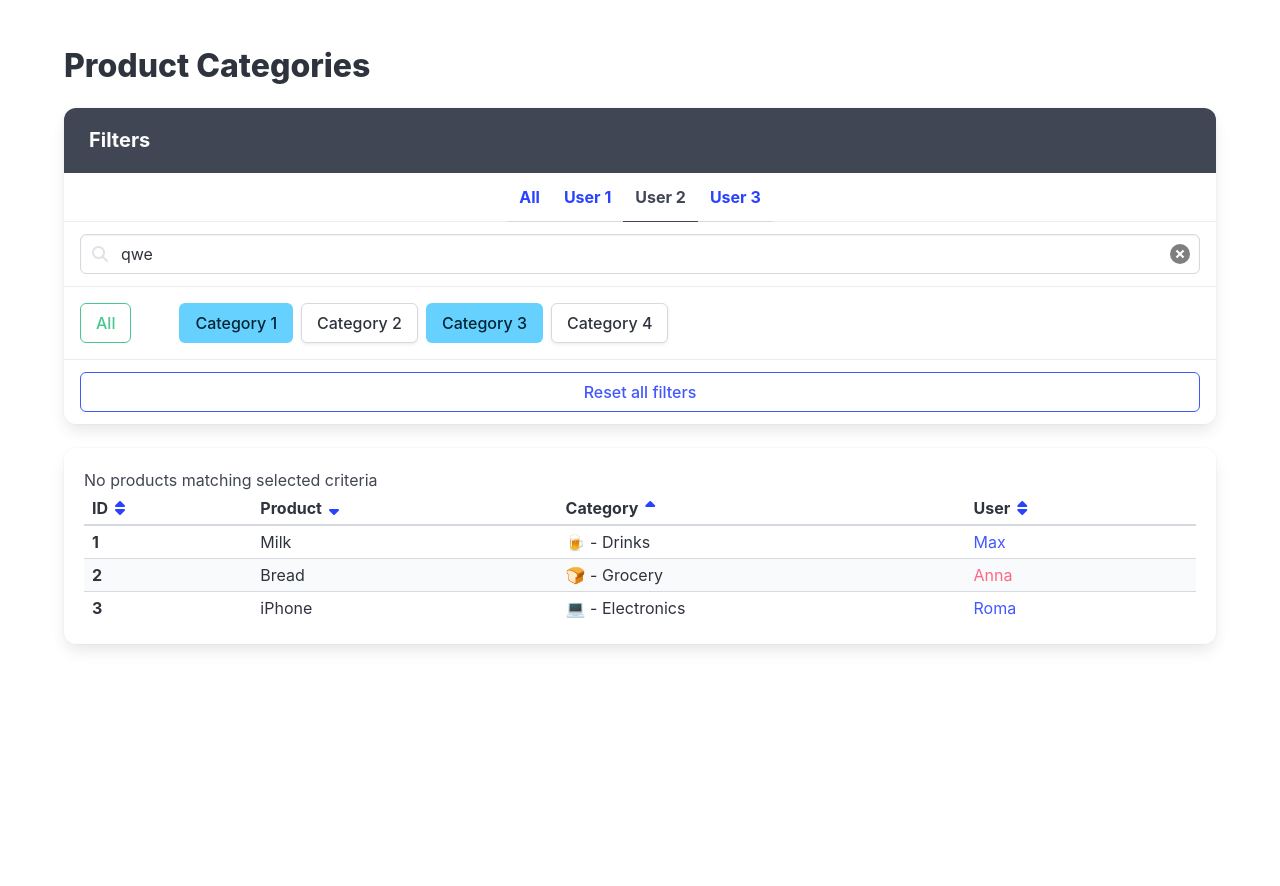
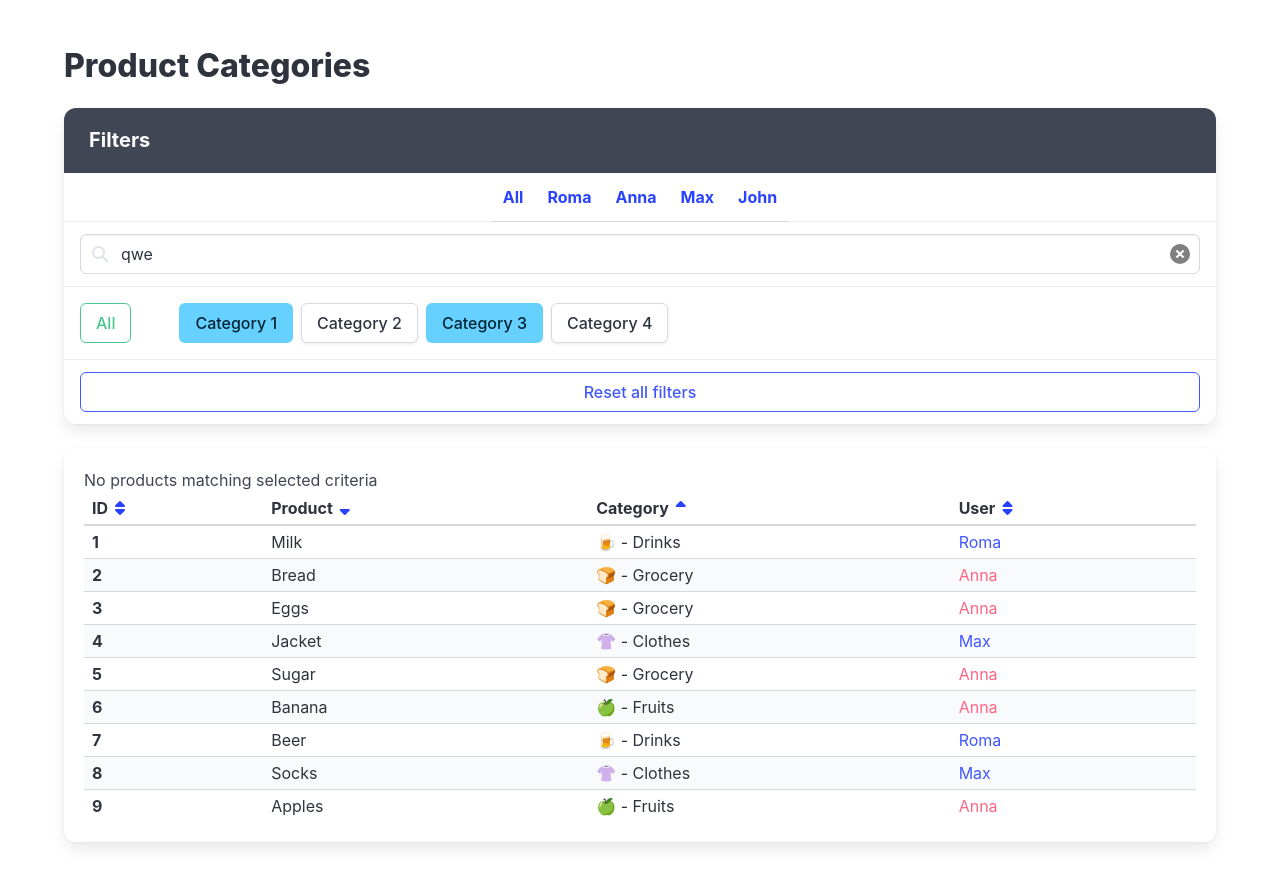
Before and after one commit to v1RnT/react_product-categories-practice, a React (Vite) app: page / in a window 1280 px wide. Shown: the top 886 px of the page. Before the commit the page ends 800 px from the top, so only its background shows below. Built offline with nearby package versions, Linux system fonts and the light colour scheme.

Commit message:
Task 1 Solution

```diff
--- a/src/App.jsx
+++ b/src/App.jsx
@@ -2,18 +2,22 @@
 import React from 'react';
 import './App.scss';
 
-// import usersFromServer from './api/users';
-// import categoriesFromServer from './api/categories';
-// import productsFromServer from './api/products';
+import usersFromServer from './api/users';
+import categoriesFromServer from './api/categories';
+import productsFromServer from './api/products';
 
-// const products = productsFromServer.map((product) => {
-//   const category = null; // find by product.categoryId
-//   const user = null; // find by category.ownerId
+const products = productsFromServer.map(product => {
+  const category = categoriesFromServer.find(c => c.id === product.categoryId);
+  const user = usersFromServer.find(u => u.id === category.ownerId);
 
-//   return null;
-// });
+  const genderClassName =
+    user.sex === 'm' ? 'has-text-link' : 'has-text-danger';
 
-export const App = () => (
+  return { ...product, category, user, genderClassName };
+});
+
+export const App = () => {
+  return (
     <div className="section">
       <div className="container">
         <h1 className="title">Product Categories</h1>
@@ -23,34 +27,15 @@ export const App = () => (
             <p className="panel-heading">Filters</p>
 
             <p className="panel-tabs has-text-weight-bold">
-            <a
-              data-cy="FilterAllUsers"
-              href="#/"
-            >
+              <a data-cy="FilterAllUsers" href="#/">
                 All
               </a>
 
-            <a
-              data-cy="FilterUser"
-              href="#/"
-            >
-              User 1
+              {usersFromServer.map(user => (
+                <a data-cy="FilterUser" href="#/">
+                  {user.name}
                 </a>
-
-            <a
-              data-cy="FilterUser"
-              href="#/"
-              className="is-active"
-            >
-              User 2
-            </a>
-
-            <a
-              data-cy="FilterUser"
-              href="#/"
-            >
-              User 3
-            </a>
+              ))}
             </p>
 
             <div className="panel-block">
@@ -95,11 +80,7 @@ export const App = () => (
                 Category 1
               </a>
 
-            <a
-              data-cy="Category"
-              className="button mr-2 my-1"
-              href="#/"
-            >
+              <a data-cy="Category" className="button mr-2 my-1" href="#/">
                 Category 2
               </a>
 
@@ -110,11 +91,7 @@ export const App = () => (
               >
                 Category 3
               </a>
-            <a
-              data-cy="Category"
-              className="button mr-2 my-1"
-              href="#/"
-            >
+              <a data-cy="Category" className="button mr-2 my-1" href="#/">
                 Category 4
               </a>
             </div>
@@ -145,7 +122,6 @@ export const App = () => (
                 <th>
                   <span className="is-flex is-flex-wrap-nowrap">
                     ID
-
                     <a href="#/">
                       <span className="icon">
                         <i data-cy="SortIcon" className="fas fa-sort" />
@@ -157,7 +133,6 @@ export const App = () => (
                 <th>
                   <span className="is-flex is-flex-wrap-nowrap">
                     Product
-
                     <a href="#/">
                       <span className="icon">
                         <i data-cy="SortIcon" className="fas fa-sort-down" />
@@ -169,7 +144,6 @@ export const App = () => (
                 <th>
                   <span className="is-flex is-flex-wrap-nowrap">
                     Category
-
                     <a href="#/">
                       <span className="icon">
                         <i data-cy="SortIcon" className="fas fa-sort-up" />
@@ -181,7 +155,6 @@ export const App = () => (
                 <th>
                   <span className="is-flex is-flex-wrap-nowrap">
                     User
-
                     <a href="#/">
                       <span className="icon">
                         <i data-cy="SortIcon" className="fas fa-sort" />
@@ -193,56 +166,26 @@ export const App = () => (
             </thead>
 
             <tbody>
+              {products.map(product => (
                 <tr data-cy="Product">
                   <td className="has-text-weight-bold" data-cy="ProductId">
-                1
+                    {product.id}
                   </td>
 
-              <td data-cy="ProductName">Milk</td>
-              <td data-cy="ProductCategory">🍺 - Drinks</td>
+                  <td data-cy="ProductName">{product.name}</td>
+                  <td data-cy="ProductCategory">
+                    {`${product.category.icon} - ${product.category.title}`}
+                  </td>
 
-              <td
-                data-cy="ProductUser"
-                className="has-text-link"
-              >
-                Max
+                  <td data-cy="ProductUser" className={product.genderClassName}>
+                    {product.user.name}
                   </td>
                 </tr>
-
-            <tr data-cy="Product">
-              <td className="has-text-weight-bold" data-cy="ProductId">
-                2
-              </td>
-
-              <td data-cy="ProductName">Bread</td>
-              <td data-cy="ProductCategory">🍞 - Grocery</td>
-
-              <td
-                data-cy="ProductUser"
-                className="has-text-danger"
-              >
-                Anna
-              </td>
-            </tr>
-
-            <tr data-cy="Product">
-              <td className="has-text-weight-bold" data-cy="ProductId">
-                3
-              </td>
-
-              <td data-cy="ProductName">iPhone</td>
-              <td data-cy="ProductCategory">💻 - Electronics</td>
-
-              <td
-                data-cy="ProductUser"
-                className="has-text-link"
-              >
-                Roma
-              </td>
-            </tr>
+              ))}
             </tbody>
           </table>
         </div>
       </div>
     </div>
   );
+};
```
Lines whose indentation alone changed are shown as unchanged.
